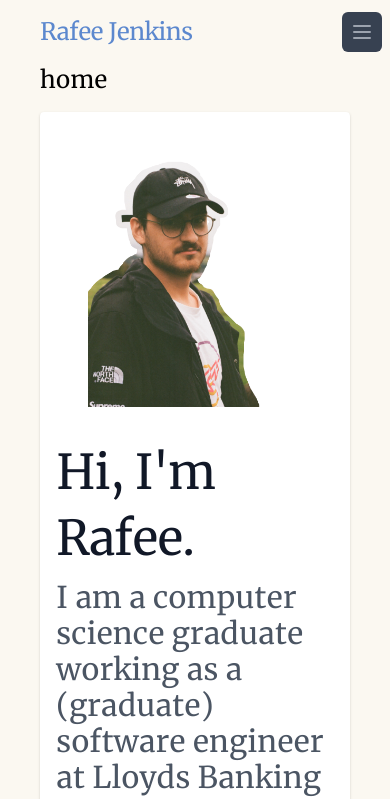
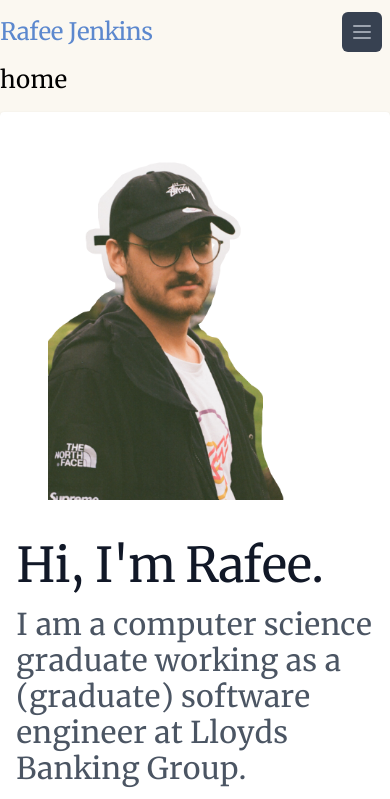
Before and after one commit to rafeeJ/website-old, a Next.js app: page / in a window 390 px wide. Shown: the top 799 px of the page. Built offline with nearby package versions, Linux system fonts and the light colour scheme.

Commit message:
feat: updates mobile layout

```diff
--- a/components/Header.js
+++ b/components/Header.js
@@ -8,7 +8,7 @@ export default function Header() {
 
   return (
     <nav className="bg-offwhite">
-      <div className="max-w-7xl ml-10 pr-4 sm:pr-6 lg:pr-8">
+      <div className="max-w-7xl md:ml-10 pr-4 sm:pr-6 lg:pr-8">
         <div className="flex items-center justify-between h-16">
           <div className="flex items-center">
             <div className="flex-shrink-0">
--- a/components/Layout.js
+++ b/components/Layout.js
@@ -6,7 +6,7 @@ export default function Layout({ children, header }) {
         <div className="flex flex-col bg-offwhite min-h-screen justify-between">
             {header ? header : <HeadTop />}
             <Header className="h-10" />
-            <main className="mb-auto bg-offwhite mx-10">{children}</main>
+            <main className="mb-auto bg-offwhite md:mx-10">{children}</main>
             <footer className="justify-items-center bg-offwhite h-10 flex justify-center">
                 <p className="font-merri text-center m-3">{new Date().getFullYear()} Rafee Jenkins</p>
                 <p className="font-merri text-center m-3">-</p>
--- a/data/articles/cv-download-button.mdx
+++ b/data/articles/cv-download-button.mdx
@@ -5,7 +5,7 @@ author: Rafee Jenkins
 publishedAt: '02/02/2023'
 keywords: ['Google Drive', 'React', 'Cloud']
 featuredImage: '/blog_thumbnails/download.png'
-featuredVideo: '2TPMd5GUkYI'
+featuredVideo: 'Ux1BiA6ZWbI'
 ---
 
 Last year, I added by far my favourite feature onto my [website](https://rafeejenkins.com/) - the download CV button.
--- a/pages/blog/[slug]/index.js
+++ b/pages/blog/[slug]/index.js
@@ -35,7 +35,7 @@ export default function Blog({ post: { source, frontmatter } }) {
             <div className="article-container justify-center">
                 <div className='flex justify-center pb-2'>
                     <Card className='p-4 inline-flex align-middle'>
-                        <div className="content prose-sm md:prose dark:prose-invert">
+                        <div className="prose prose-pre:w-[90vw] md:prose-pre:w-auto dark:prose-invert">
                             {
                                 frontmatter.featuredVideo ? <YouTube id={frontmatter.featuredVideo} /> :
                                     <Image src={frontmatter.featuredImage} alt={'Header Image'} width={1000} height={200} />
```
